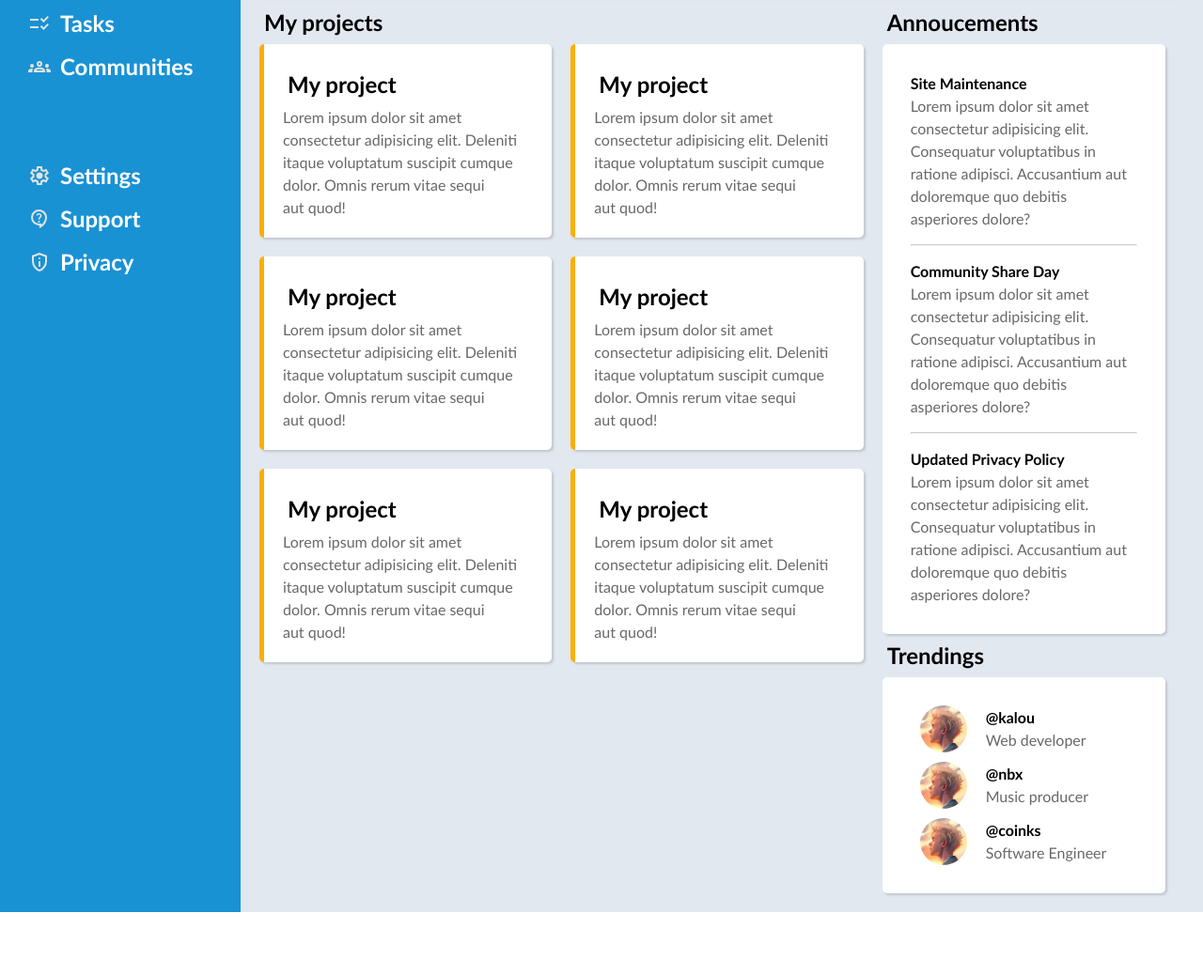
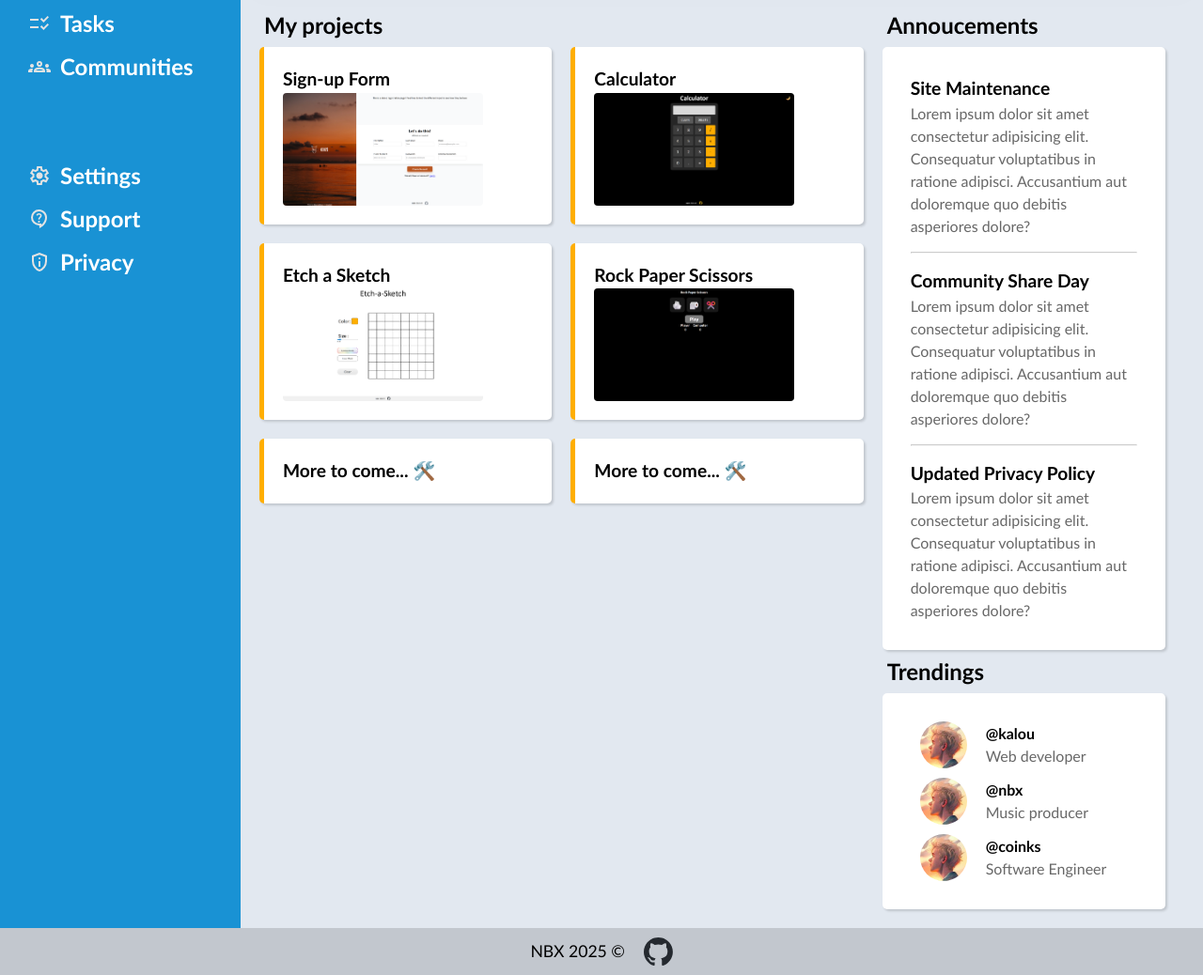
Before and after one commit to SuperThinou/admin-dashboard, a plain HTML site: page index.html in a window 1280 px wide. Shown: the part 267-1305 px from the top of the page at 94% size. Before the commit the page ends 1238 px from the top, so only its background shows below. Drawn offline with Linux system fonts and the light colour scheme.

Commit message:
Added my own projects

```diff
--- a/index.html
+++ b/index.html
@@ -90,52 +90,58 @@
           <h3>My projects</h3>
           <div class="project-box-container">
             <div class="project box">
-              <h3>My project</h3>
-              <p>
-                Lorem ipsum dolor sit amet consectetur adipisicing elit.
-                Deleniti itaque voluptatum suscipit cumque dolor. Omnis rerum
-                vitae sequi aut quod!
-              </p>
+              <h4>Sign-up Form</h4>
+              <a
+                href="https://superthinou.github.io/sign-up-form-project/"
+                target="_blank"
+                ><img
+                  class="project-screen"
+                  src="project-screens/form.png"
+                  alt="Sign up form project"
+              /></a>
             </div>
             <div class="project box">
-              <h3>My project</h3>
-              <p>
-                Lorem ipsum dolor sit amet consectetur adipisicing elit.
-                Deleniti itaque voluptatum suscipit cumque dolor. Omnis rerum
-                vitae sequi aut quod!
-              </p>
+              <h4>Calculator</h4>
+              <a
+                href="https://superthinou.github.io/calculator/"
+                target="_blank"
+              >
+                <img
+                  class="project-screen"
+                  src="project-screens/calc.png"
+                  alt="Calculator project"
+              /></a>
             </div>
             <div class="project box">
-              <h3>My project</h3>
-              <p>
-                Lorem ipsum dolor sit amet consectetur adipisicing elit.
-                Deleniti itaque voluptatum suscipit cumque dolor. Omnis rerum
-                vitae sequi aut quod!
-              </p>
+              <h4>Etch a Sketch</h4>
+              <a
+                href="https://superthinou.github.io/etch-a-sketch/"
+                target="_blank"
+              >
+                <img
+                  class="project-screen"
+                  src="project-screens/eas.png"
+                  alt="Etch-a-Sketch project"
+              /></a>
+            </div>
+
+            <div class="project box">
+              <h4>Rock Paper Scissors</h4>
+              <a
+                href="https://superthinou.github.io/rock-paper-scissors/"
+                target="_blank"
+              >
+                <img
+                  class="project-screen"
+                  src="project-screens/rps.png"
+                  alt="Rock Paper Scissors project"
+              /></a>
             </div>
             <div class="project box">
-              <h3>My project</h3>
-              <p>
-                Lorem ipsum dolor sit amet consectetur adipisicing elit.
-                Deleniti itaque voluptatum suscipit cumque dolor. Omnis rerum
-                vitae sequi aut quod!
-              </p>
+              <h4>More to come... 🛠️</h4>
             </div>
             <div class="project box">
-              <h3>My project</h3>
-              <p>
-                Lorem ipsum dolor sit amet consectetur adipisicing elit.
-                Deleniti itaque voluptatum suscipit cumque dolor. Omnis rerum
-                vitae sequi aut quod!
-              </p>
-            </div>
-            <div class="project box">
-              <h3>My project</h3>
-              <p>
-                Lorem ipsum dolor sit amet consectetur adipisicing elit.
-                Deleniti itaque voluptatum suscipit cumque dolor. Omnis rerum
-                vitae sequi aut quod!
-              </p>
+              <h4>More to come... 🛠️</h4>
             </div>
           </div>
         </div>
@@ -197,5 +203,11 @@
         </div>
       </main>
     </section>
+    <footer>
+      <p>NBX 2025 ©</p>
+      <a href="https://github.com/SuperThinou" target="_blank"
+        ><img src="icons/github-mark.svg" alt="Github logo" class="github-logo"
+      /></a>
+    </footer>
   </body>
 </html>
--- a/style.css
+++ b/style.css
@@ -228,6 +228,10 @@ h3 {
   margin: 5px;
 }
 
+h4 {
+  font-size: 1.2rem;
+}
+
 .project-box-container {
   display: grid;
   grid-template-columns: 1fr 1fr;
@@ -240,6 +244,17 @@ h3 {
 
   height: 1fr;
   width: 1fr;
+}
+
+.project-screen {
+  width: 80%;
+  transition: 0.2s;
+  border-radius: 4px;
+}
+.project-screen:hover {
+  width: 100%;
+  cursor: pointer;
+  opacity: 0.7;
 }
 
 .box {
@@ -272,6 +287,28 @@ hr {
   color: black;
 }
 
+/* Footer */
+
+footer {
+  width: 100%;
+  height: 50px;
+
+  background-color: rgb(194, 199, 206);
+  display: flex;
+  justify-content: center;
+  align-items: center;
+  font-size: 1.1rem;
+}
+
+.github-logo {
+  transition: 0.1s ease-in-out;
+  height: 30px;
+  margin-left: 20px;
+}
+.github-logo:hover {
+  transform: scale(1.1);
+}
+
 /* Media Queries */
 @media screen and (max-width: 500px) {
   nav span {
```
Also changed, not shown: icons/github-mark.svg (added), project-screens/calc.png (added), project-screens/eas.png (added), project-screens/form.png (added), project-screens/rps.png (added).
